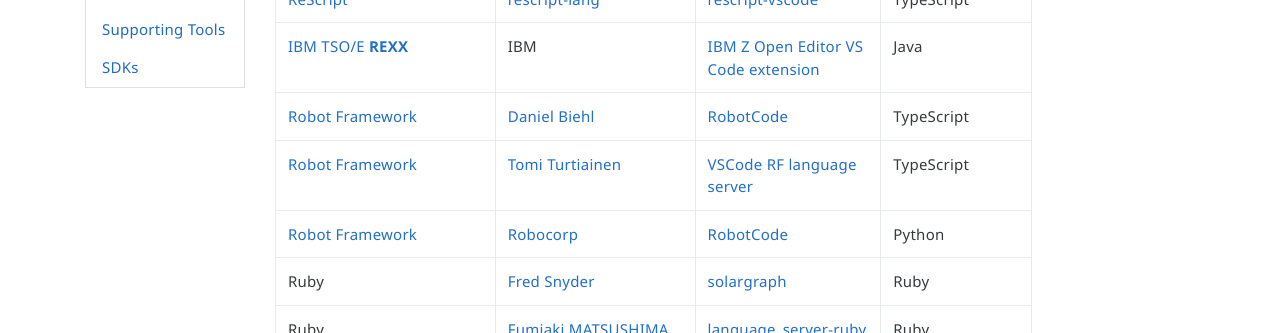
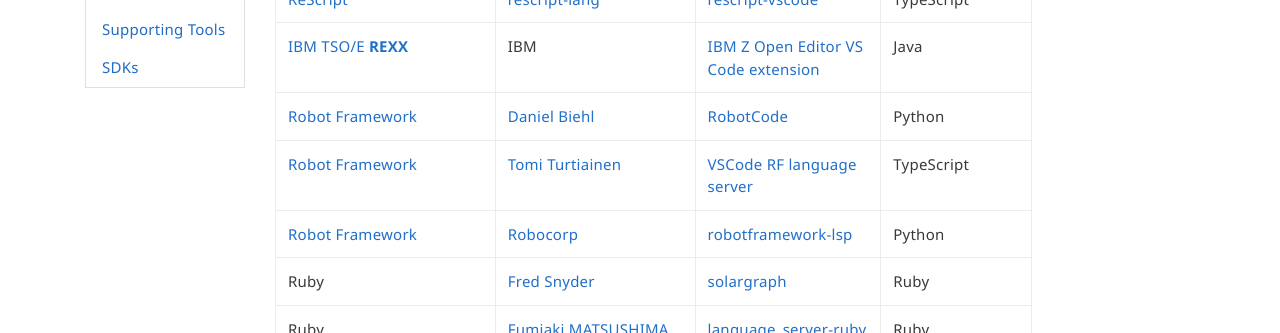
Before and after one commit to microsoft/language-server-protocol, a Jekyll site: the page built from _implementors/servers.md, in a window 1280 px wide and 900 px high, scrolled down 7707 px. Shown: the part 154-487 px from the top of the window. Built offline with Jekyll 4.4.1, drawn with Linux system fonts in a browser that asks for light colours; nearby versions of some CDN libraries; comment, search, counter and statistics services are not loaded.

Commit message:
correct robotcode links
sorry, copied the wrong link

```diff
--- a/_implementors/servers.md
+++ b/_implementors/servers.md
@@ -142,9 +142,9 @@
 | [REL](https://github.com/sscit/rel) | [Stefan Schlichthärle](https://www.github.com/sscit) | [rel-ls](https://github.com/sscit/rel) | C++ |
 | [ReScript](https://rescript-lang.org) | [rescript-lang](https://github.com/rescript-lang) | [rescript-vscode](https://github.com/rescript-lang/rescript-vscode) | TypeScript |
 | [IBM TSO/E **REXX**](https://www.ibm.com/docs/en/zos/2.4.0?topic=tsoe-zos-rexx-reference) | IBM |  [IBM Z Open Editor VS Code extension](https://marketplace.visualstudio.com/items?itemName=IBM.zopeneditor) | Java |
-| [Robot Framework](https://robotframework.org/) | [Daniel Biehl](https://github.com/d-biehl) | [RobotCode](https://github.com/tomi/vscode-rf-language-server) | TypeScript |
+| [Robot Framework](https://robotframework.org/) | [Daniel Biehl](https://github.com/d-biehl) | [RobotCode](https://github.com/d-biehl/robotcode) | Python |
 | [Robot Framework](https://robotframework.org/) | [Tomi Turtiainen](https://github.com/tomi) | [VSCode RF language server](https://github.com/tomi/vscode-rf-language-server) | TypeScript |
-| [Robot Framework](https://robotframework.org) | [Robocorp](https://robocorp.com) | [RobotCode](https://github.com/d-biehl/robotcode) | Python |
+| [Robot Framework](https://robotframework.org) | [Robocorp](https://robocorp.com) | [robotframework-lsp](https://github.com/robocorp/robotframework-lsp) | Python |
 | Ruby | [Fred Snyder](https://github.com/castwide) | [solargraph](https://github.com/castwide/solargraph) | Ruby |
 | Ruby | [Fumiaki MATSUSHIMA](https://github.com/mtsmfm) | [language_server-ruby](https://github.com/mtsmfm/language_server-ruby) | Ruby |
 | Ruby | [Dmitry Petrashko](https://github.com/DarkDimius) | [sorbet](https://github.com/sorbet/sorbet) | Ruby |
```
